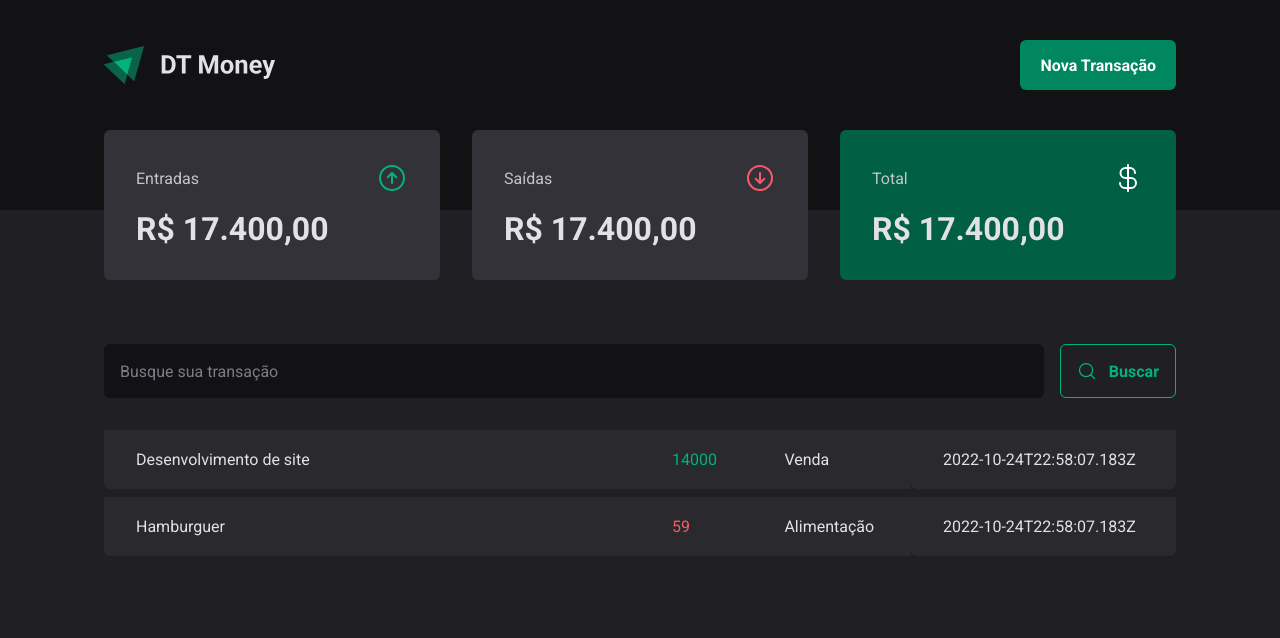
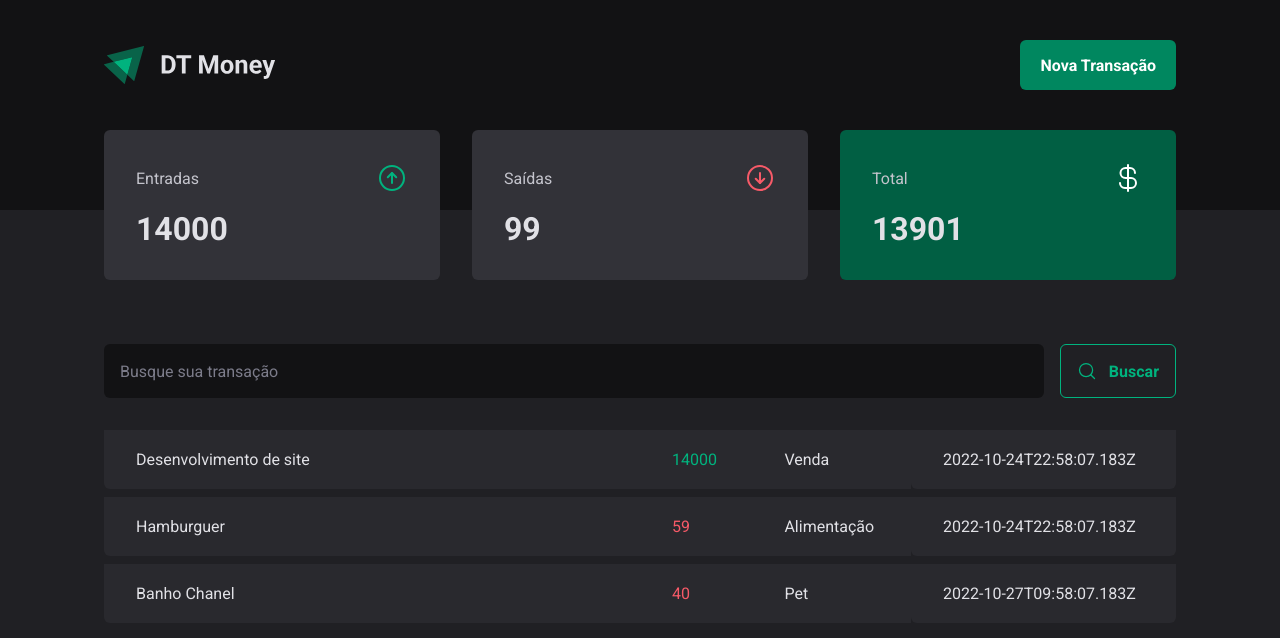
Before and after one commit to mariaemf/MoneyProject, a React (Vite) app: page / in a window 1280 px wide. Shown: the top 638 px of the page. Built offline with nearby package versions, Linux system fonts and the light colour scheme; data requests are answered from the project's data file.

Commit message:
realizacao de calculos de entradas e saídas com resumo de transacoes

```diff
--- a/server.json
+++ b/server.json
@@ -15,6 +15,14 @@
       "category": "Alimentação",
       "price": 59,
       "createdAt": "2022-10-24T22:58:07.183Z"
+    },
+    {
+      "id": 3,
+      "description": "Banho Chanel",
+      "type": "outcome",
+      "category": "Pet",
+      "price": 40,
+      "createdAt": "2022-10-27T09:58:07.183Z"
     }
   ]
 }
--- a/src/Components/Summary/index.tsx
+++ b/src/Components/Summary/index.tsx
@@ -6,6 +6,25 @@
 export function Summary() {
   const { transactions } = useContext(TransactionsContext);
 
+  const summary = transactions.reduce(
+    (acc, transaction) => {
+      if (transaction.type === "income") {
+        acc.income += transaction.price;
+        acc.total += transaction.price;
+      } else {
+        acc.outcome += transaction.price;
+        acc.total -= transaction.price;
+      }
+
+      return acc;
+    },
+    {
+      income: 0,
+      outcome: 0,
+      total: 0,
+    }
+  );
+
   return (
     <SummaryContainer>
       <SummaryCard>
@@ -13,21 +32,21 @@
           <span>Entradas</span>
           <ArrowCircleUp size={32} color="#00b37e" />
         </header>
-        <strong>R$ 17.400,00</strong>
+        <strong>{summary.income}</strong>
       </SummaryCard>
       <SummaryCard>
         <header>
           <span>Saídas</span>
           <ArrowCircleDown size={32} color="#f75a68" />
         </header>
-        <strong>R$ 17.400,00</strong>
+        <strong>{summary.outcome}</strong>
       </SummaryCard>
       <SummaryCard variant="green">
         <header>
           <span>Total</span>
           <CurrencyDollar size={32} color="#fff" />
         </header>
-        <strong>R$ 17.400,00</strong>
+        <strong>{summary.total}</strong>
       </SummaryCard>
     </SummaryContainer>
   );
```
